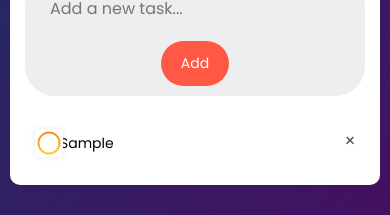
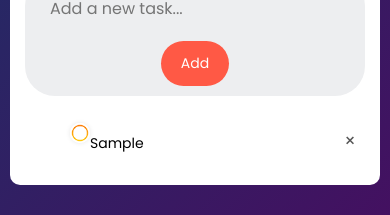
Before and after one commit to Saradha-1999/To_Do_App, a plain HTML site: page index.html in a window 390 px wide. Both pictures are taken after typing "Sample" into the empty fields and a click on the button "Add". Shown: the part 402-617 px from the top of the page. Drawn offline with Linux system fonts and the light colour scheme.

Commit message:
Mobile responsiveness update 4

```diff
--- a/style.css
+++ b/style.css
@@ -192,6 +192,19 @@ ul li span:hover{
         font-size: 14px; /* Scale down list items */
         line-height: 24px;
         padding: 10px 5px 10px 35px;
+        display: flex; /* Align text and bullet horizontally */
+        align-items: center; /* Vertically align text and bullet */
+    }
+    ul li::before {
+        content: '';
+        position: relative; /* Position relative to the list item */
+        height: 20px; /* Adjust size for smaller screens */
+        width: 20px;
+        margin-right: 10px; /* Add spacing between bullet and text */
+        border-radius: 50%; /* Maintain circular shape */
+        background-image: url(images/unchecked.png);
+        background-size: cover;
+        background-position: center;
     }
     ul li span {
         width: 30px;
```
